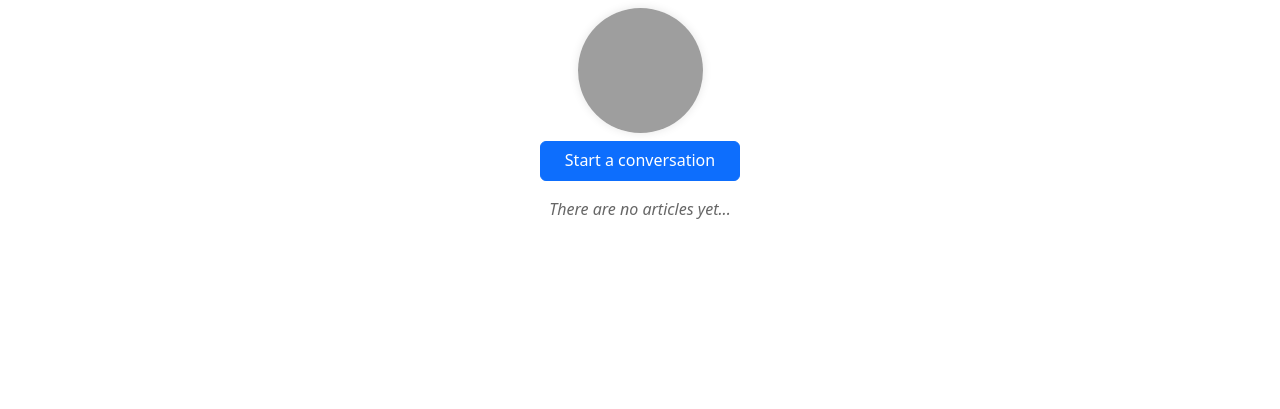
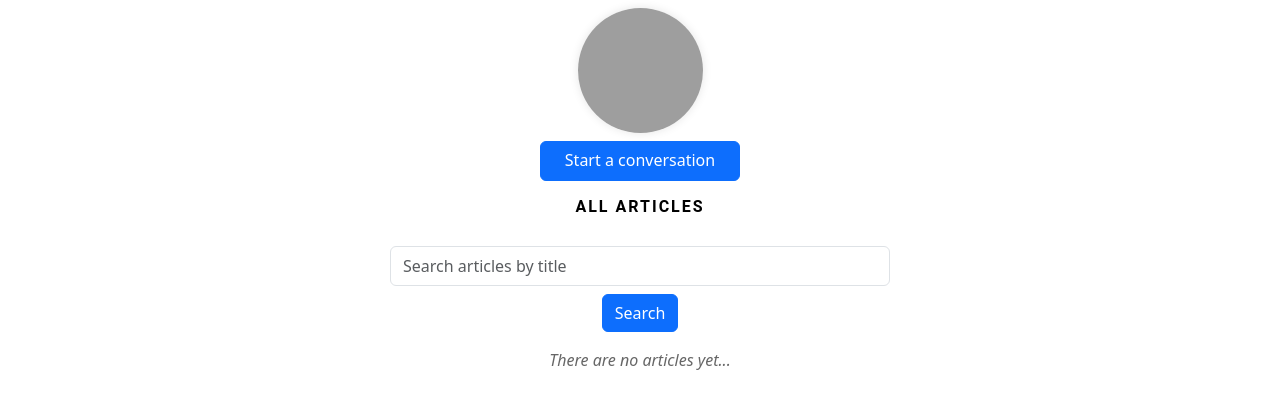
Before and after one commit to MikhailDiakov/myprojectroflcode, a Flask app: template app/templates/auth/profile.html in a window 1280 px wide. Shown: the part 169-578 px from the top of the page. Run offline with Flask 3, Linux system fonts and the light colour scheme; the template is opened without the code that fills it: values that come from a table or form of the project are taken from there, others are empty; parts of the project's set-up code (start-up, migrations or seed data) failed here and were passed over; grey boxes are pictures that could not be loaded.

Commit message:
fix something + pagination and search profile

```diff
--- a/app/routes/articles.py
+++ b/app/routes/articles.py
@@ -46,7 +46,7 @@ def create_article():
 
         if len(title) > 100:
             error_message = "Title is too long! It should be up to 100 characters."
-            return render_template('articles/create.html', error_message=error_message)
+            return render_template('articles/create_articles.html', error_message=error_message)
 
         new_article = Article(title=title, content=content, author_id=session['user_id'])
         db.session.add(new_article)
@@ -125,9 +125,6 @@ def add_comment(article_id):
 
     return redirect(url_for('articles.article_detail', article_id=article_id))
 
-from flask import flash, redirect, url_for
-from datetime import datetime, timedelta
-
 @article_bp.route('/comment/delete/<int:comment_id>', methods=['POST'])
 
 def delete_comment(comment_id):
--- a/app/templates/articles/article_detail.html
+++ b/app/templates/articles/article_detail.html
@@ -39,14 +39,14 @@
             </div>
         </div>
     </div>
-    <div>
+    <div style="max-width: 1000px; margin: 20px auto;">
         <form action="{{ url_for('articles.like_article', article_id=article.id) }}" method="post">
             <button class='btn btn-primary' type="submit" name="action" value="like">👍 Like({{likes_count}})</button>
             <button class='btn btn-primary' type="submit" name="action" value="dislike">👎
                 Dislike({{dislikes_count}})</button>
         </form>
     </div>
-    <div id="comments-section">
+    <div id="comments-section" style="max-width: 1000px; margin: 20px auto;">
         <h3 class="welcome-message">Comments</h3>
         <ul id="comments-list" class="welcome-message" style="word-wrap: break-word;
     white-space: normal;">
--- a/app/templates/articles/articles.html
+++ b/app/templates/articles/articles.html
@@ -32,7 +32,8 @@ Articles
                 <h5 class="card-title">{{ article.title }}</h5>
                 <p class="card-text">{{ article.content[:250] }}{% if article.content|length > 250 %}...{% endif %}</p>
                 {% if article.content|length > 250 %}
-                <a href="{{ url_for('articles.article_detail', article_id=article.id) }}" class="readmore">Read More</a>
+                <a href="{{ url_for('articles.article_detail', article_id=article.id) }}" class="readmore">You can read
+                    more</a>
                 {% endif %}
             </div>
             <div class="card-footer text-muted small">
--- a/app/templates/auth/profile.html
+++ b/app/templates/auth/profile.html
@@ -3,32 +3,56 @@
 {% block title %}Profile {{ user.username }}{% endblock %}
 
 {% block body %}
-{% if session.get('user_id')==user.id %}
+{% if session.get('user_id') == user.id %}
 <div>
     <a href="{{ url_for('auth.edit_profile') }}" class="btn btn-primary">Edit Profile</a>
 </div>
 {% endif %}
 <div>
-    <img src="{{ url_for('static', filename=user.avatar_url) }}" alt="Avatar" class="avatar" style="width: 125px;
-height: 125px;">
-    <h1 class="welcome-message" style="font-size: 22px;text-align: center;">{{ user.username }}</h1>
-    <h1 class="welcome-message" style="font-size: 14px;text-align: center;">{{ user.bio }}</h1>
-    {% if session.get('user_id')!=user.id %}
-    <a href="{{ url_for('dialog.dialog', username=user.username) }}" class="btn btn-primary" style="  margin: 0 auto;
-    display: block; width: 200px; height: 40px;">Start a conversation</a>
+    <img src="{{ url_for('static', filename=user.avatar_url) }}" alt="Avatar" class="avatar"
+        style="width: 125px; height: 125px;">
+    <h1 class="welcome-message" style="font-size: 22px; text-align: center;">{{ user.username }}</h1>
+    <h1 class="welcome-message" style="font-size: 14px; text-align: center;">{{ user.bio }}</h1>
+    {% if session.get('user_id') != user.id %}
+    <a href="{{ url_for('dialog.dialog', username=user.username) }}" class="btn btn-primary"
+        style="margin: 0 auto; display: block; width: 200px; height: 40px;">Start a conversation</a>
     {% endif %}
 </div>
-{% if articles %}
+
 <div>
     <h1 class="all-articles mt-3" style="font-size: 16px;">All Articles</h1>
+    <div class="search-form mt-2">
+        <form method="get" action="{{ url_for('auth.user_profile', username=user.username) }}">
+            <input type="text" name="query" value="{{ query }}" class="form-control"
+                style="width:500px; height:40px; margin: 0 auto;" placeholder="Search articles by title">
+            <button type="submit" class="btn btn-primary mt-2" style="  margin: 0 auto; display: block;">Search</button>
+        </form>
+    </div>
+    {% if articles.items %}
     <ul>
-        {% for article in articles %}
+        {% for article in articles.items %}
         <li><a href="{{ url_for('articles.article_detail', article_id=article.id) }}" class="article-link-2"
-                style="font-size: 14px;">{{
-                article.title }}</a>
-        </li>
+                style="font-size: 18px;">{{ article.title }}</a></li>
         {% endfor %}
     </ul>
+
+    <div class="pagination mt-4">
+        {% if articles.has_prev %}
+        <a href="{{ url_for('auth.user_profile', username=user.username, page=articles.prev_num) }} "
+            class="btn btn-primary mx-2">Previous</a>
+        {% endif %}
+        <div class="pages">
+            {% if articles.items %}
+            <span>Page {{ articles.page }} of {{ articles.pages }}</span>
+            {% else %}
+            {% endif %}
+        </div>
+        {% if articles.has_next %}
+        <a href="{{ url_for('auth.user_profile', username=user.username, page=articles.next_num) }}"
+            class="btn btn-primary mx-2">Next</a>
+        {% endif %}
+    </div>
+
     {% else %}
     <p class="no-articles mt-3">There are no articles yet...</p>
     {% endif %}
```
Also changed, not shown: app/routes/auth.py (+25 -9 lines).
